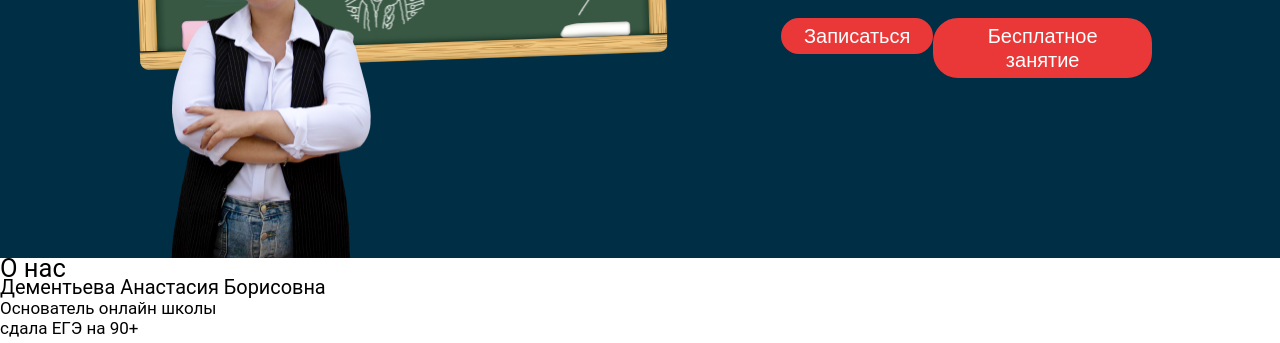
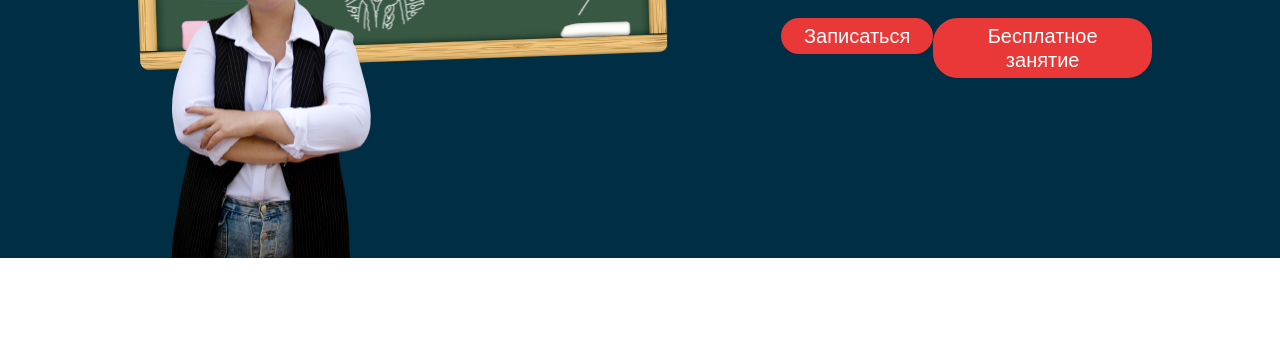
Before and after one commit to vadfenenko/BRAIN, a website: page src/index.html in a window 1280 px wide. Shown: the part 449-792 px from the top of the page. Drawn offline with nearby package versions, Linux system fonts and the light colour scheme; files that its build step writes are made by us from their sources; a web font is replaced by a local one.

Commit message:
Change text color

```diff
--- a/src/scss/scaffolding.scss
+++ b/src/scss/scaffolding.scss
@@ -21,7 +21,7 @@ body{
    font-style: normal;
    line-height: 20px;
    color: #FFFFFF;
-   color: #000;
+  // color: #000;
 
    overflow-y: auto;
    overflow-x: hidden;
```
